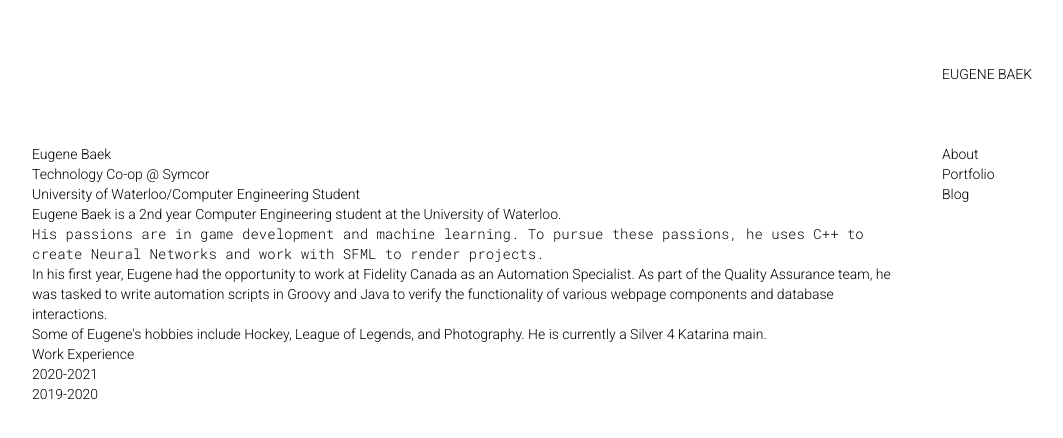
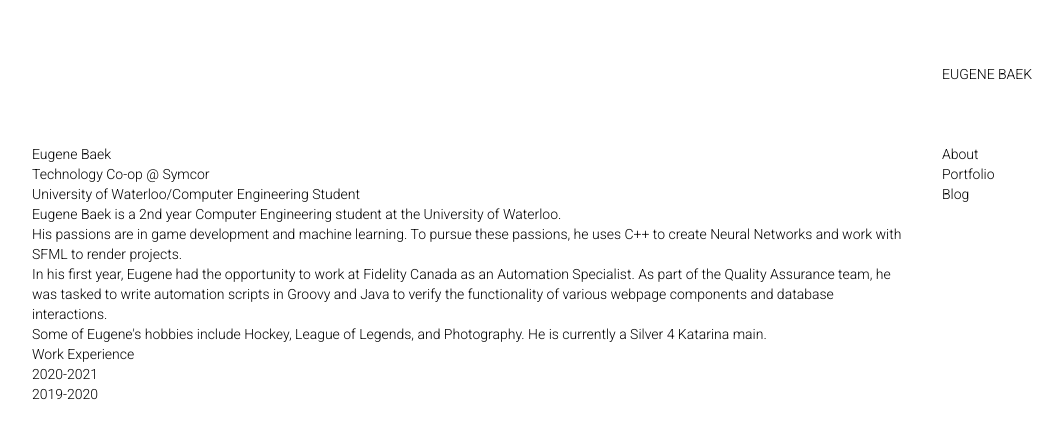
Before and after one commit to Eugenebaek/eugenebaek.ca, a Next.js app: page /about in a window 1280 px wide. Shown: the top 438 px of the page, without its empty margins (8-1071 px from the left). Built offline with nearby package versions, Linux system fonts and the light colour scheme.

Commit message:
fixed about width

```diff
--- a/pages/about/index.js
+++ b/pages/about/index.js
@@ -1,14 +1,13 @@
 export default function About() {
     return (
-        <div className="container">
             <main>
                 <h1>Eugene Baek</h1>
                 <h2>Technology Co-op @ Symcor</h2>
                 <h2>University of Waterloo/Computer Engineering Student</h2>
 
                 <p>Eugene Baek is a 2nd year Computer Engineering student at the University of Waterloo. </p>
-                <div className='whitespace-pre-wrap font-RobotoMono'>His passions are in game development and machine learning. To pursue these passions, he uses C++ to
-                    create Neural Networks and work with SFML to render projects.</div>
+                <p>His passions are in game development and machine learning. To pursue these passions, he uses C++ to
+                    create Neural Networks and work with SFML to render projects.</p>
                 <p>In his first year, Eugene had the opportunity to work at Fidelity Canada as an Automation Specialist. As
                     part of the Quality Assurance team, he was tasked to write automation scripts in Groovy and Java to
                     verify the functionality of various webpage components and database interactions.</p>
@@ -19,6 +18,5 @@ export default function About() {
                 <p>2020-2021</p>
                 <p>2019-2020</p>
             </main>
-        </div>
     )
 }
```
